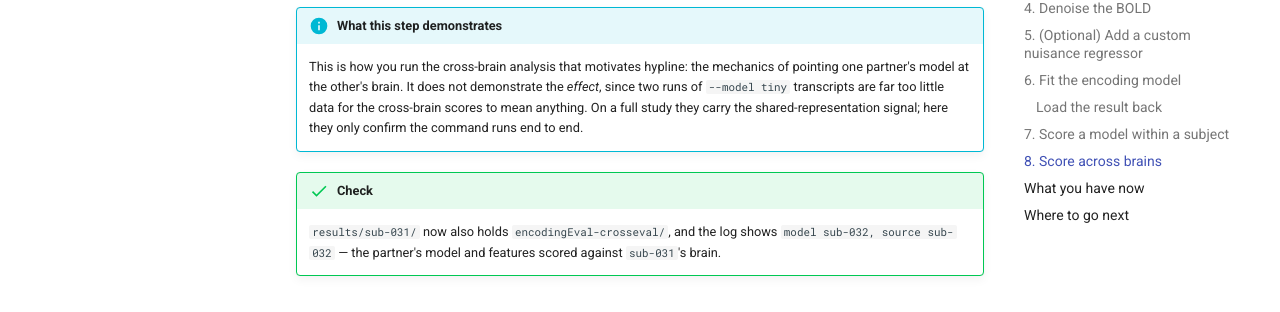
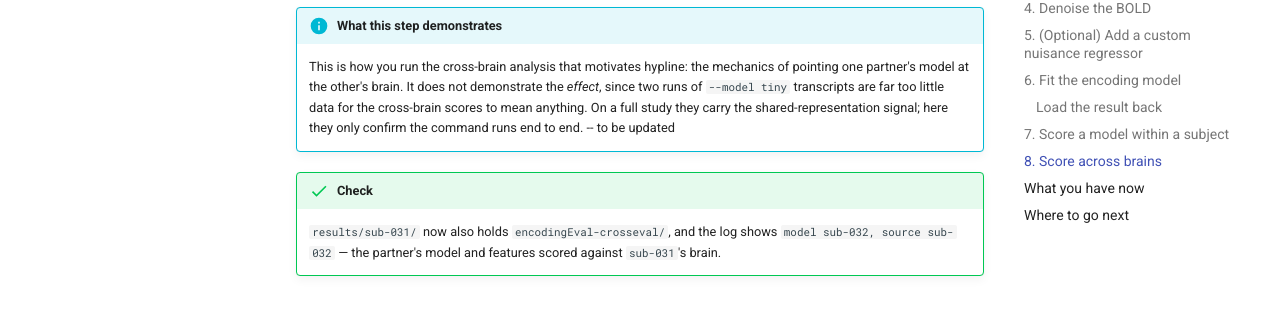
Before and after one commit to princeton-ddss/hypline, an MkDocs documentation site: the page built from docs/mkdocs/tutorials/walkthrough.md, in a window 1280 px wide and 900 px high, scrolled down 8406 px. Shown: the part 181-493 px from the top of the window. Built offline with MkDocs 1.6.1 and Material for MkDocs 9.7.7, drawn with Linux system fonts in a browser that asks for light colours; comment, search, counter and statistics services are not loaded; the version menu is left out; some of the changed text lies outside the part shown.

Commit message:
updating documentation - diana k
Updated model parameter in transcribe command and added notes for future updates.
switching --model tiny to --model small

```diff
--- a/docs/mkdocs/tutorials/walkthrough.md
+++ b/docs/mkdocs/tutorials/walkthrough.md
@@ -79,7 +79,7 @@
     learning the workflow rather than analyzing the transcripts. For a real analysis,
     omit `--model` to use the default `large-v2`, which is far more accurate but a
     multi-GB download and much slower on CPU (pass `--device cuda` if you have a
-    GPU).
+    GPU). -- to be updated
 
 Only four files are transcribed, not one per run. These are the
 reading-condition subset from [step 1](#1-get-the-example-dataset): each run's
@@ -446,7 +446,7 @@
     demonstrate the *effect*, since two runs of `--model tiny` transcripts are far
     too little data for the cross-brain scores to mean anything. On a full study
     they carry the shared-representation signal; here they only confirm the
-    command runs end to end.
+    command runs end to end. -- to be updated
 
 !!! success "Check"
 
```
Also changed, not shown: other parts of docs/mkdocs/tutorials/walkthrough.md (+1 -1 lines).
